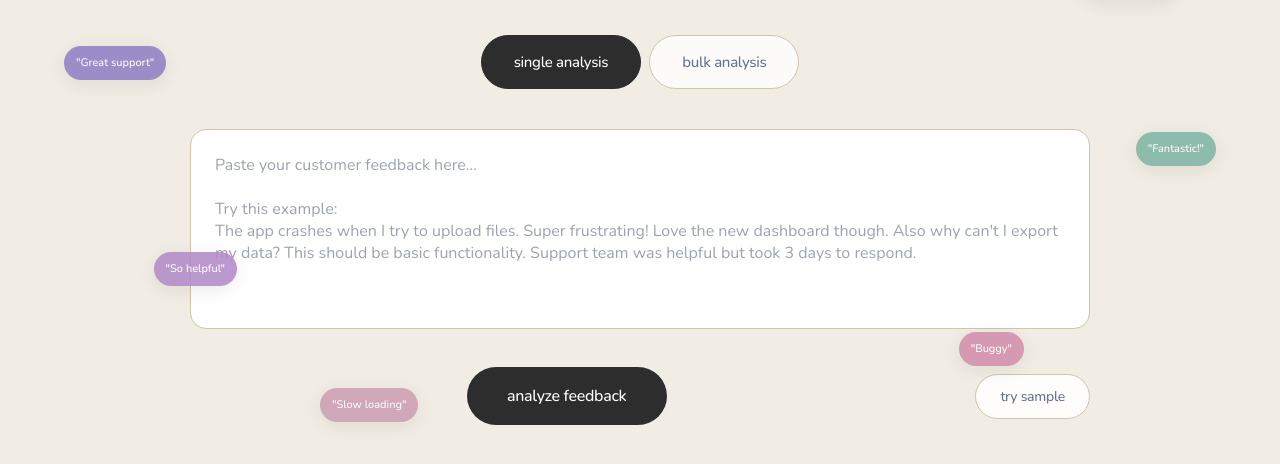
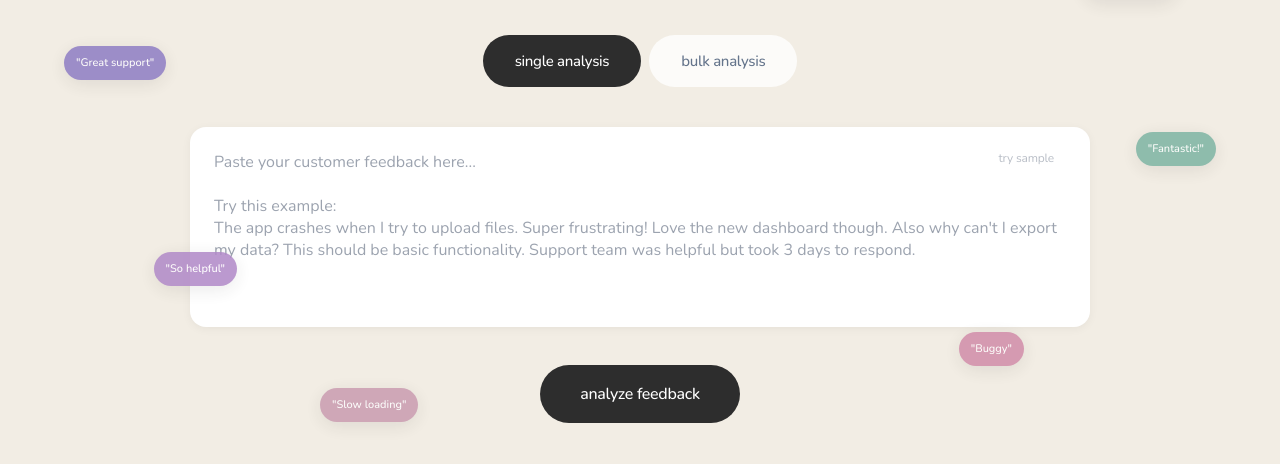
Before and after one commit to ckas-fh/user-feedback-analyzer, a website: page public/index.html in a window 1280 px wide. Shown: the part 314-778 px from the top of the page. Drawn offline with nearby package versions, Linux system fonts and the light colour scheme.

Commit message:
Improve button positioning and remove borders for cleaner design

```diff
--- a/public/index.html
+++ b/public/index.html
@@ -160,7 +160,7 @@
             background: rgba(255,255,255,0.8);
             color: #64748b;
             padding: 16px 32px;
-            border: 1px solid #d4c4a8;
+            border: none;
             font-size: 15px;
             font-weight: 500;
             font-family: 'Nunito', sans-serif;
@@ -193,7 +193,7 @@
             width: 100%;
             height: 200px;
             padding: 24px;
-            border: 1px solid #d4c4a8;
+            border: none;
             border-radius: 16px;
             font-size: 16px;
             font-family: 'Nunito', sans-serif;
@@ -203,13 +203,14 @@
             color: #2d2d2d;
             transition: all 0.3s ease;
             margin-bottom: 30px;
+            box-shadow: 0 2px 10px rgba(0,0,0,0.05);
         }
 
         #feedback-input:focus {
             outline: none;
             background: #ffffff;
-            border-color: #4a90e2;
-            box-shadow: 0 0 0 3px rgba(74, 144, 226, 0.1);
+            border: none;
+            box-shadow: 0 4px 20px rgba(74, 144, 226, 0.15);
         }
 
         #feedback-input::placeholder {
@@ -251,24 +252,35 @@
 
         /* NEW: Sample button styles that match your design */
         .sample-btn {
-            background: rgba(255,255,255,0.9);
-            color: #64748b;
-            padding: 12px 24px;
-            border: 1px solid #d4c4a8;
-            border-radius: 50px;
-            font-size: 14px;
-            font-weight: 500;
+            background: rgba(255,255,255,0.6);
+            color: #9ca3af;
+            padding: 8px 16px;
+            border: none;
+            border-radius: 20px;
+            font-size: 12px;
+            font-weight: 400;
             font-family: 'Nunito', sans-serif;
             cursor: pointer;
             transition: all 0.3s ease;
-            letter-spacing: -0.3px;
-            margin-left: 16px;
+            letter-spacing: -0.2px;
+            opacity: 0.7;
+            position: absolute;
+            top: -12px;
+            right: 20px;
         }
 
         .sample-btn:hover {
-            background: rgba(255,255,255,1);
-            border-color: #b8a584;
+            background: rgba(255,255,255,0.9);
+            color: #64748b;
+            opacity: 1;
             transform: translateY(-1px);
+        }
+
+        .button-container {
+            position: relative;
+            display: flex;
+            justify-content: center;
+            margin-bottom: 20px;
         }
 
         .button-group {
@@ -494,7 +506,7 @@
 
         /* File Upload Styles */
         .file-upload-area {
-            border: 2px dashed #d1d5db;
+            border: 2px dashed rgba(209, 213, 219, 0.5);
             border-radius: 16px;
             padding: 50px 40px;
             text-align: center;
@@ -502,6 +514,7 @@
             margin: 30px 0;
             transition: all 0.3s ease;
             cursor: pointer;
+            position: relative;
         }
 
         .file-upload-area:hover {
@@ -608,8 +621,15 @@
                 gap: 12px;
             }
 
+            .button-container {
+                position: relative;
+            }
+
             .sample-btn {
+                position: static;
+                margin-top: 10px;
                 margin-left: 0;
+                opacity: 1;
             }
         }
     </style>
@@ -638,14 +658,16 @@
 
             <!-- Single Analysis Tab -->
             <div id="single-tab" class="tab-content active">
-                <textarea id="feedback-input" placeholder="Paste your customer feedback here...
+                <div style="position: relative;">
+                    <textarea id="feedback-input" placeholder="Paste your customer feedback here...
 
 Try this example:
 The app crashes when I try to upload files. Super frustrating! Love the new dashboard though. Also why can't I export my data? This should be basic functionality. Support team was helpful but took 3 days to respond."></textarea>
+                    <button class="sample-btn" onclick="loadSampleFeedback()" style="position: absolute; top: 15px; right: 20px;">try sample</button>
+                </div>
 
-                <div class="button-group">
+                <div class="button-container">
                     <button id="analyze-btn" class="analyze-btn" onclick="analyzeFeedback()">analyze feedback</button>
-                    <button class="sample-btn" onclick="loadSampleFeedback()">try sample</button>
                 </div>
 
                 <div id="loading" class="loading" style="display: none;">
@@ -676,13 +698,13 @@ The app crashes when I try to upload files. Super frustrating! Love the new dash
                     <input type="file" id="csv-upload" class="file-input" accept=".csv" onchange="handleFileUpload(event)">
                     <div class="upload-text">drop your CSV file here or click to browse</div>
                     <div class="upload-subtext">smart processing: works with any CSV format, any column names, handles messy data automatically</div>
+                    <button class="sample-btn" onclick="loadSampleCSV()" style="position: absolute; top: 15px; right: 20px;">try sample dataset</button>
                 </div>
 
                 <div id="file-selected" style="display: none;"></div>
 
-                <div class="button-group">
+                <div class="button-container">
                     <button id="analyze-bulk-btn" class="analyze-btn" style="display: none;" onclick="analyzeBulkFeedback()">analyze all feedback</button>
-                    <button class="sample-btn" onclick="loadSampleCSV()" style="display: block;">try sample dataset</button>
                 </div>
 
                 <div id="bulk-loading" class="loading" style="display: none;">
```
